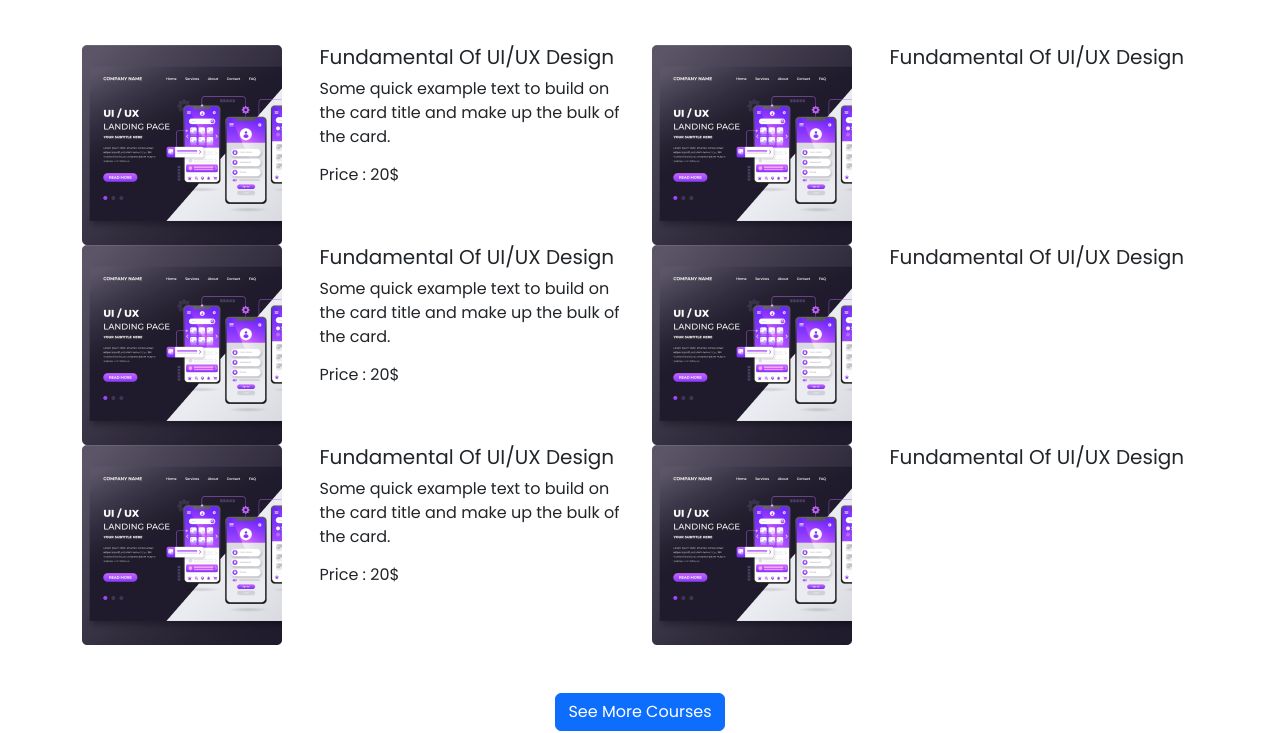
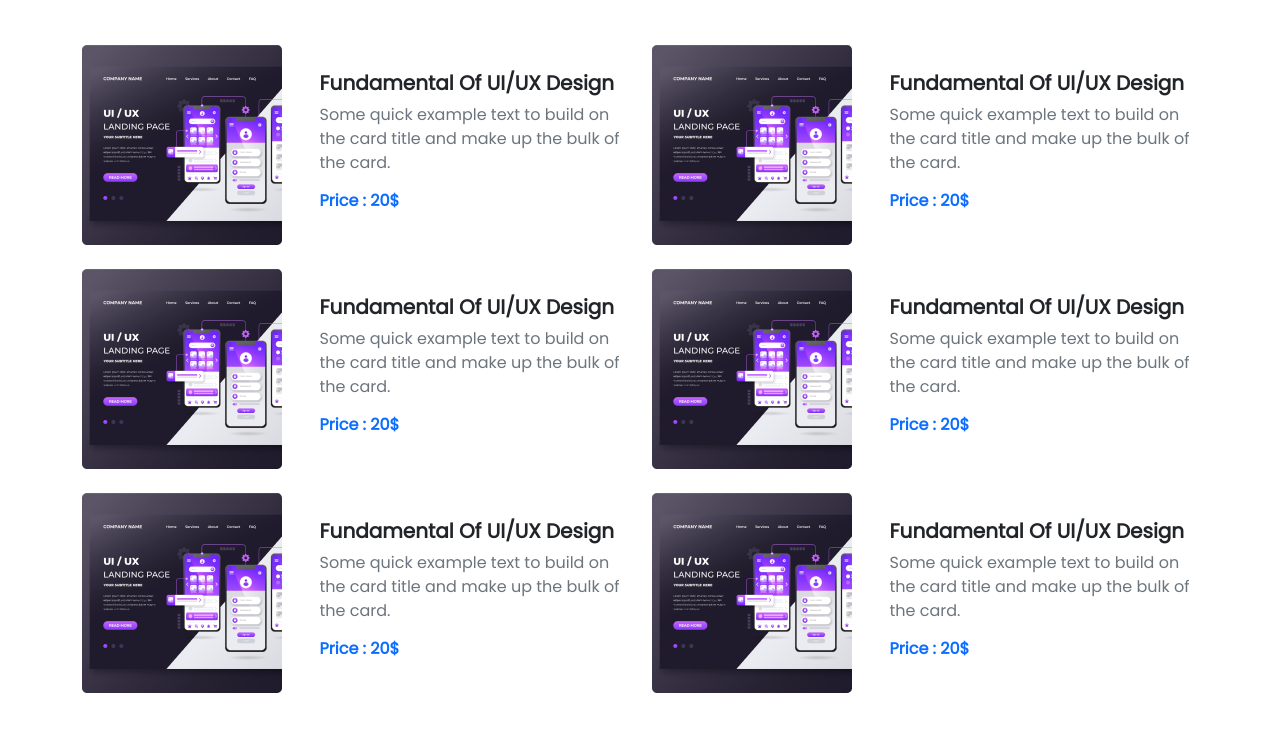
Before and after one commit to RaisulislamRimon/e-school-bootstrap, a plain HTML site: page index.html in a window 1280 px wide. Shown: the part 859-1592 px from the top of the page. Drawn offline with nearby package versions, Linux system fonts and the light colour scheme.

Commit message:
course editing

```diff
--- a/index.html
+++ b/index.html
@@ -206,19 +206,21 @@
 
         <!-- course list -->
         <!-- 1st row of course list -->
-        <div class="row">
+        <div class="row mb-4">
           <div class="col-lg-6">
             <div class="row">
               <div class="col-lg-5">
                 <img src="images/course/course-1.png" alt="" />
               </div>
-              <div class="col-lg-7">
-                <h5>Fundamental Of UI/UX Design</h5>
-                <p>
-                  Some quick example text to build on the card title and make up
-                  the bulk of the card.
-                </p>
-                <h6>Price : 20$</h6>
+              <div class="col-lg-7 d-flex align-items-center">
+                <div>
+                  <h5 class="fw-bold">Fundamental Of UI/UX Design</h5>
+                  <p class="text-muted">
+                    Some quick example text to build on the card title and make
+                    up the bulk of the card.
+                  </p>
+                  <h6 class="text-primary fw-bold">Price : 20$</h6>
+                </div>
               </div>
             </div>
           </div>
@@ -227,26 +229,35 @@
               <div class="col-lg-5">
                 <img src="images/course/course-1.png" alt="" />
               </div>
-              <div class="col-lg-7">
-                <h5>Fundamental Of UI/UX Design</h5>
+              <div class="col-lg-7 d-flex align-items-center">
+                <div>
+                  <h5 class="fw-bold">Fundamental Of UI/UX Design</h5>
+                  <p class="text-muted">
+                    Some quick example text to build on the card title and make
+                    up the bulk of the card.
+                  </p>
+                  <h6 class="text-primary fw-bold">Price : 20$</h6>
+                </div>
               </div>
             </div>
           </div>
         </div>
         <!-- 2nd row of course list -->
-        <div class="row">
+        <div class="row mb-4">
           <div class="col-lg-6">
             <div class="row">
               <div class="col-lg-5">
                 <img src="images/course/course-1.png" alt="" />
               </div>
-              <div class="col-lg-7">
-                <h5>Fundamental Of UI/UX Design</h5>
-                <p>
-                  Some quick example text to build on the card title and make up
-                  the bulk of the card.
-                </p>
-                <h6>Price : 20$</h6>
+              <div class="col-lg-7 d-flex align-items-center">
+                <div>
+                  <h5 class="fw-bold">Fundamental Of UI/UX Design</h5>
+                  <p class="text-muted">
+                    Some quick example text to build on the card title and make
+                    up the bulk of the card.
+                  </p>
+                  <h6 class="text-primary fw-bold">Price : 20$</h6>
+                </div>
               </div>
             </div>
           </div>
@@ -255,26 +266,35 @@
               <div class="col-lg-5">
                 <img src="images/course/course-1.png" alt="" />
               </div>
-              <div class="col-lg-7">
-                <h5>Fundamental Of UI/UX Design</h5>
+              <div class="col-lg-7 d-flex align-items-center">
+                <div>
+                  <h5 class="fw-bold">Fundamental Of UI/UX Design</h5>
+                  <p class="text-muted">
+                    Some quick example text to build on the card title and make
+                    up the bulk of the card.
+                  </p>
+                  <h6 class="text-primary fw-bold">Price : 20$</h6>
+                </div>
               </div>
             </div>
           </div>
         </div>
         <!-- 3rd row of course list -->
-        <div class="row">
+        <div class="row mb-4">
           <div class="col-lg-6">
             <div class="row">
               <div class="col-lg-5">
                 <img src="images/course/course-1.png" alt="" />
               </div>
-              <div class="col-lg-7">
-                <h5>Fundamental Of UI/UX Design</h5>
-                <p>
-                  Some quick example text to build on the card title and make up
-                  the bulk of the card.
-                </p>
-                <h6>Price : 20$</h6>
+              <div class="col-lg-7 d-flex align-items-center">
+                <div>
+                  <h5 class="fw-bold">Fundamental Of UI/UX Design</h5>
+                  <p class="text-muted">
+                    Some quick example text to build on the card title and make
+                    up the bulk of the card.
+                  </p>
+                  <h6 class="text-primary fw-bold">Price : 20$</h6>
+                </div>
               </div>
             </div>
           </div>
@@ -283,8 +303,15 @@
               <div class="col-lg-5">
                 <img src="images/course/course-1.png" alt="" />
               </div>
-              <div class="col-lg-7">
-                <h5>Fundamental Of UI/UX Design</h5>
+              <div class="col-lg-7 d-flex align-items-center">
+                <div>
+                  <h5 class="fw-bold">Fundamental Of UI/UX Design</h5>
+                  <p class="text-muted">
+                    Some quick example text to build on the card title and make
+                    up the bulk of the card.
+                  </p>
+                  <h6 class="text-primary fw-bold">Price : 20$</h6>
+                </div>
               </div>
             </div>
           </div>
```
